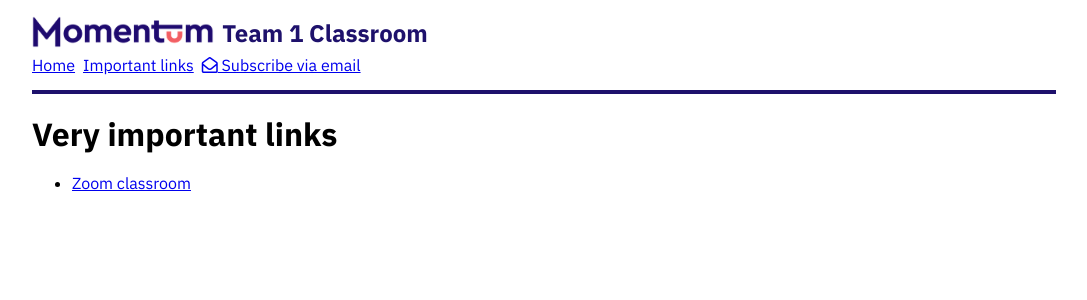
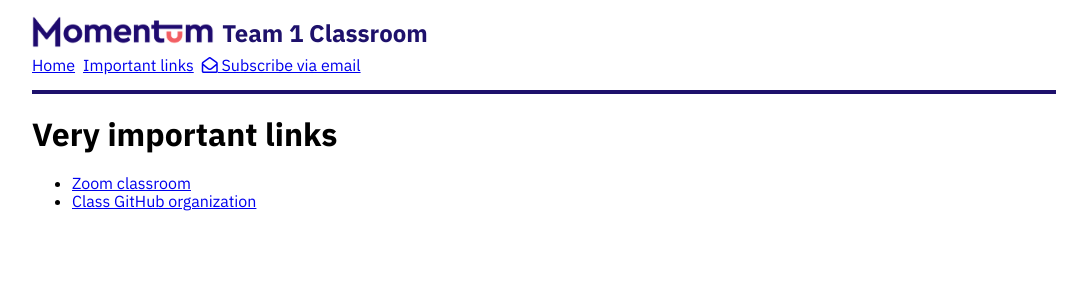
Before and after one commit to Momentum-Morehouse-2/Momentum-Morehouse-2.github.io, a Jekyll site: the page built from links.md, in a window 1280 px wide. Shown: the top 300 px of the page, without its empty margins (96-1183 px from the left). Built offline with Jekyll 4.4.1, drawn with Linux system fonts in a browser that asks for light colours; nearby versions of some CDN libraries; our own code applies the rules of GitHub Pages for plain Markdown files.

Commit message:
Add classroom GH org to links

```diff
--- a/links.md
+++ b/links.md
@@ -5,3 +5,4 @@ title: Very Important Links
 # Very important links
 
 * [Zoom classroom](https://zoom.us/j/580193256?pwd=L28zUENjcUJ3dTJ3VFhvc0IzWitvQT09)
+* [Class GitHub organization](https://github.com/momentum-team-1)
```
